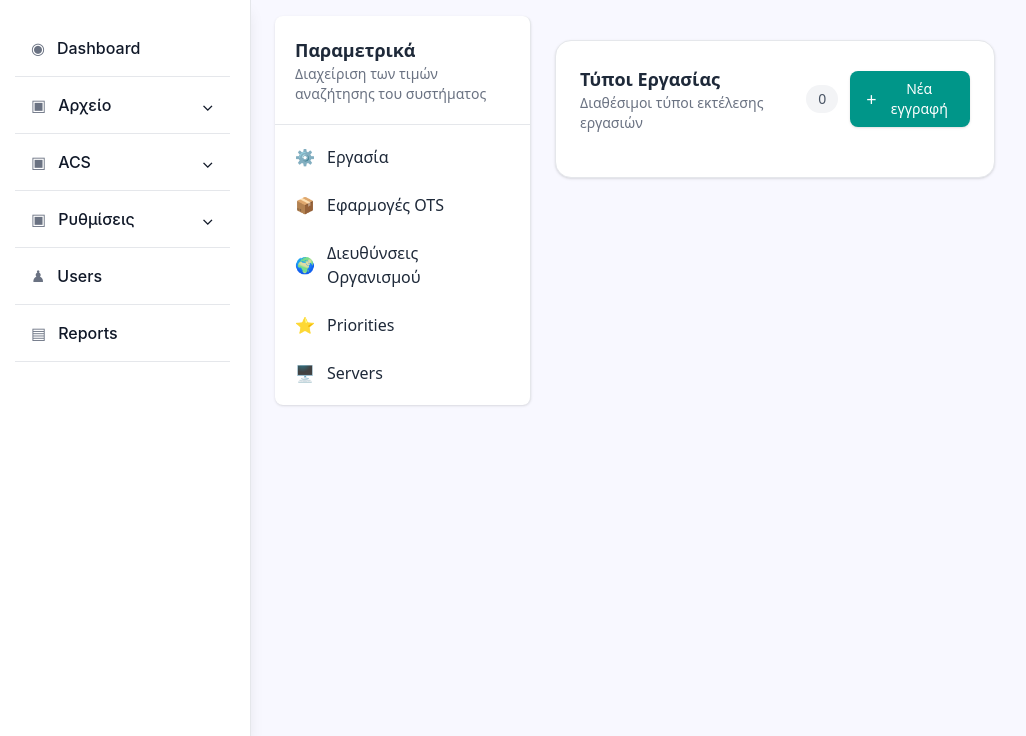
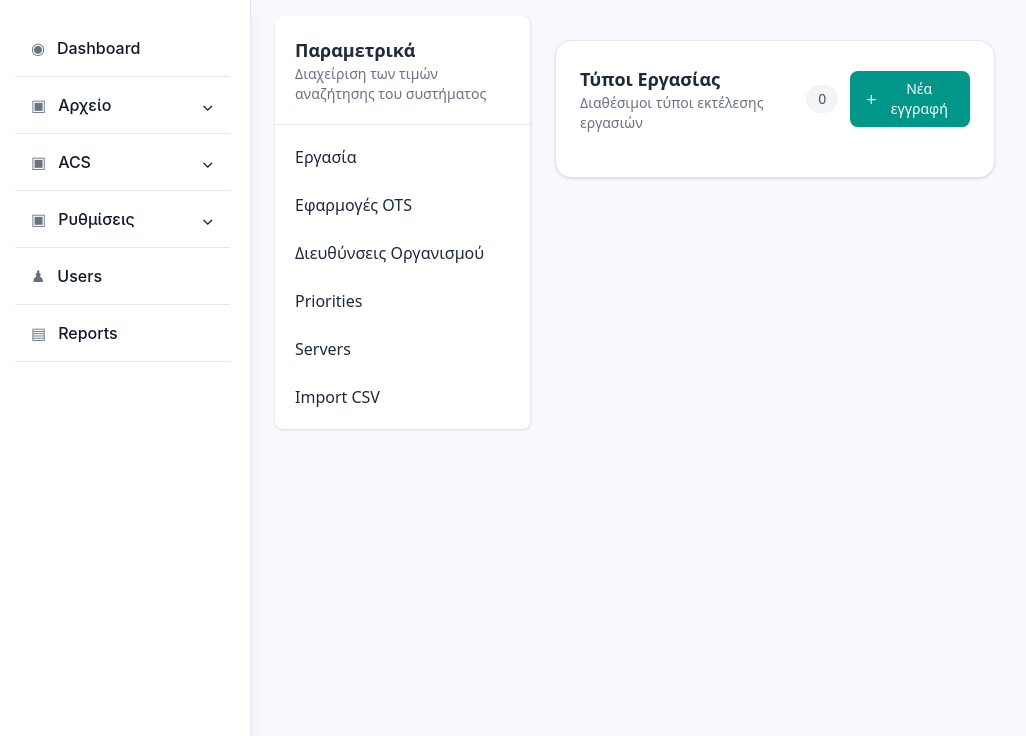
Before and after one commit to kostisvit/Acs-CRM, a Django app: page /parameters/job-types/ in a window 1280 px wide. Shown: the part 64-800 px from the top of the page, without its empty margins (5-1031 px from the left). Run offline with Django 5.2, Linux system fonts and the light colour scheme; the visitor is signed in with stand-in values (Sample User, id 1); data that the repository does not hold is empty; style sheets or scripts are compiled from the project's sources.

Commit message:
import url change menu potition

```diff
--- a/apps/parameters/views.py
+++ b/apps/parameters/views.py
@@ -18,6 +18,9 @@ def parameters_view(request):
 
     )
 
+
+# Job type view and create job type view
+
 @login_required
 def jobtype_view(request):
     job_types =  JobType.objects.all()
@@ -31,24 +34,18 @@ def jobtype_view(request):
     )
 
 def add_job_type(request):
-
     data = json.loads(request.body)
-
-
     job_type = JobType.objects.create(
         name=data["name"],
         is_active=data.get("is_active", True)
     )
-
-
     return JsonResponse({
-        "id": job_type.id,
         "name": job_type.name,
         "is_active": job_type.is_active
     })
 
 
-
+# Ots software view
 
 @login_required
 def ots_software_view(request):
@@ -62,6 +59,8 @@ def ots_software_view(request):
 
     )
 
+
+# Import csv view
 
 def export_errors_excel(errors):
     wb = Workbook()
--- a/templates/organizations/list.html
+++ b/templates/organizations/list.html
@@ -31,9 +31,6 @@
           />
 
       </form>
-
-        <!-- Import -->
-        <a href="{% url 'parameters:import' %}" class="rounded-lg border border-teal-300 bg-white px-4 py-2 text-sm font-medium text-gray-700 hover:bg-teal-50 inline-block">Import</a>
 
         <!-- Export -->
         <button class="rounded-lg border border-teal-300 bg-white px-4 py-2 text-sm font-medium text-gray-700 hover:bg-teal-50">Export</button>
--- a/templates/parameters/_sidebar.html
+++ b/templates/parameters/_sidebar.html
@@ -26,8 +26,6 @@
            px-5 py-3
           hover:bg-teal-300
            font-medium">
-
-            <span>⚙️</span>
             <span>Εργασία</span>
         </a>
 
@@ -38,8 +36,6 @@
            px-5 py-3
            hover:bg-teal-300
            transition">
-
-            <span>📦</span>
             <span>Εφαρμογές OTS</span>
         </a>
 
@@ -50,8 +46,6 @@
            px-5 py-3
            hover:bg-teal-300
            transition">
-
-            <span>🌍</span>
             <span>Διευθύνσεις Οργανισμού</span>
         </a>
 
@@ -62,8 +56,6 @@
            px-5 py-3
            hover:bg-teal-300
            transition">
-
-            <span>⭐</span>
             <span>Priorities</span>
         </a>
 
@@ -74,9 +66,17 @@
            px-5 py-3
            hover:bg-teal-300
            transition">
+            <span>Servers</span>
+        </a>
 
-            <span>🖥️</span>
-            <span>Servers</span>
+        <!-- Import data -->
+        <a href="{% url 'parameters:import' %}"
+           class="
+           flex items-center gap-3
+           px-5 py-3
+           hover:bg-teal-300
+           transition">
+            <span>Import CSV</span>
         </a>
 
     </nav>
```
